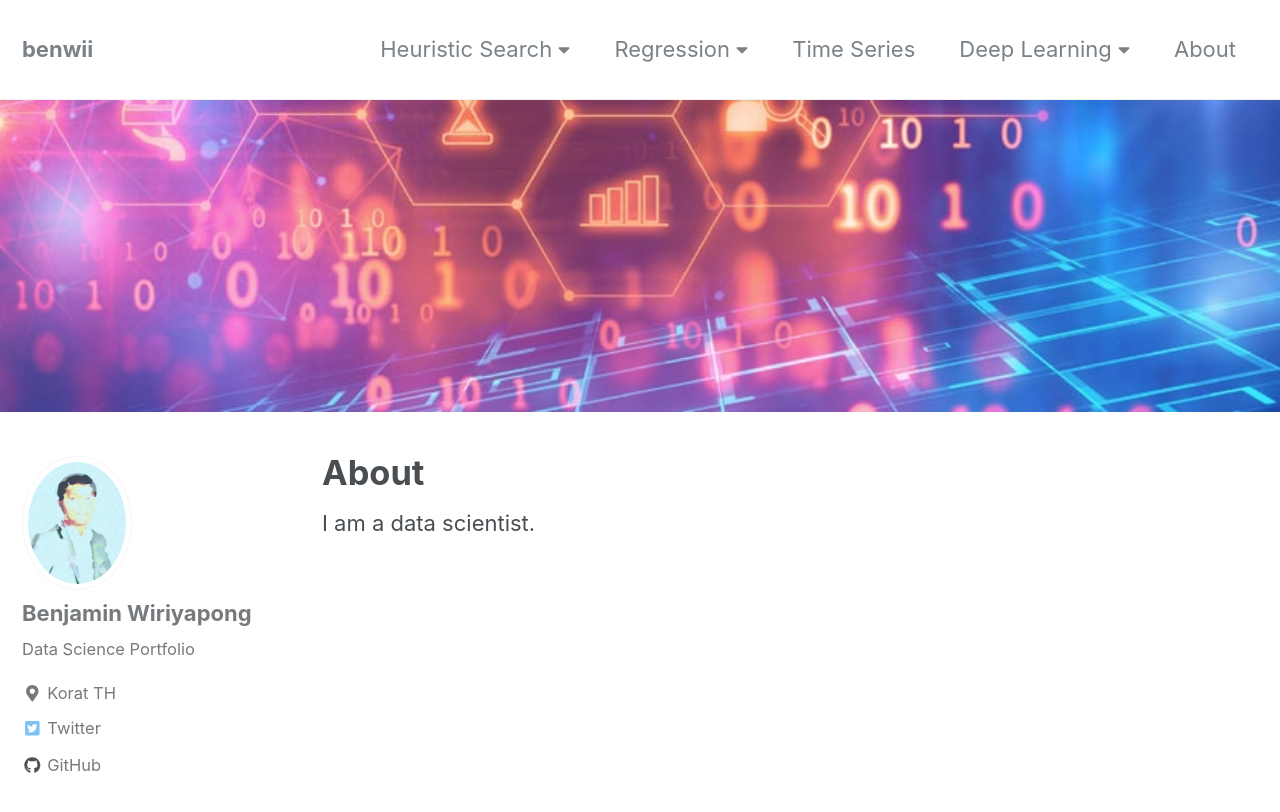
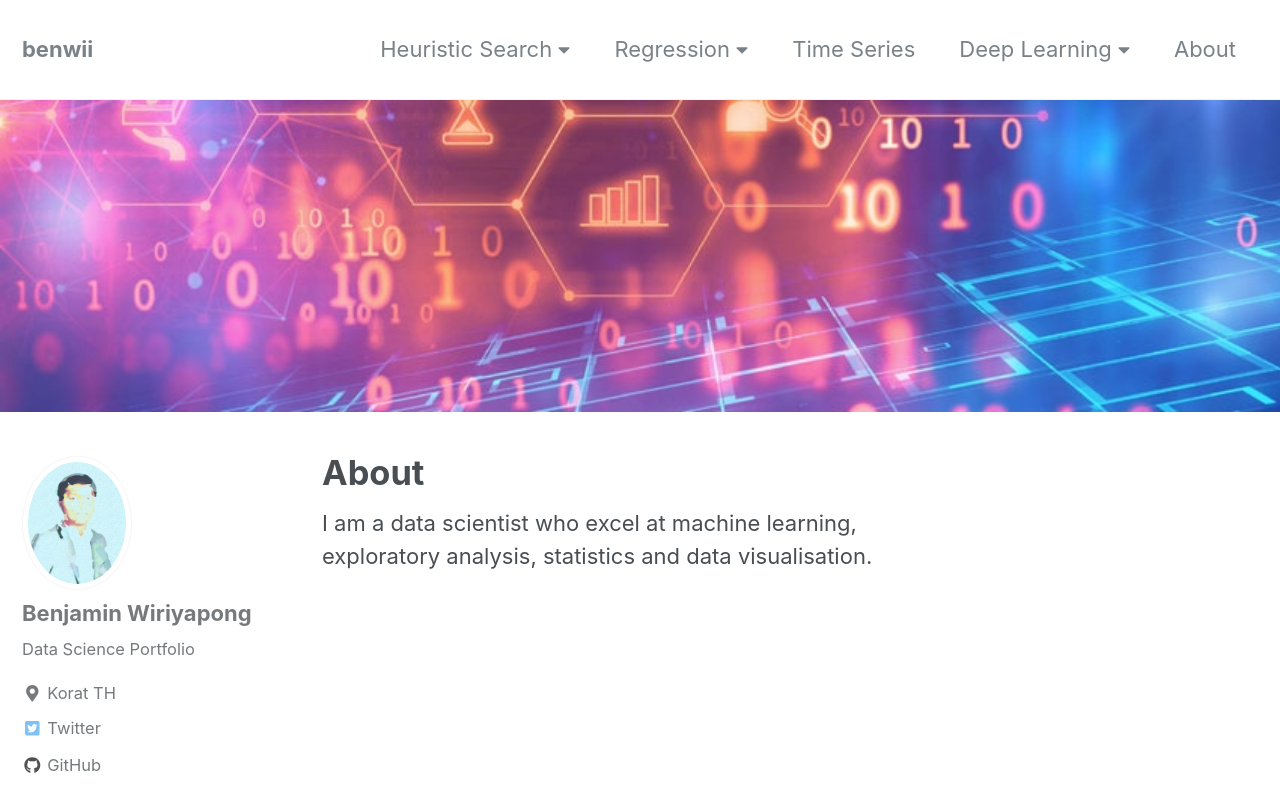
Before and after one commit to benjaminsw/benjaminsw.github.io, a Jekyll site: the page built from _pages/about.md, in a window 1280 px wide and 900 px high. Shown: the top 812 px of the window. Built offline with Jekyll 4.4.1, drawn with Linux system fonts in a browser that asks for light colours; nearby versions of some CDN libraries.

Commit message:
update about

```diff
--- a/_pages/about.md
+++ b/_pages/about.md
@@ -4,4 +4,4 @@ permalink: /about/
 header:
   image: "/images/digital-transition2.jpg"
 ---
-I am a data scientist.
+I am a data scientist who excel at machine learning, exploratory analysis, statistics and data visualisation.
```
